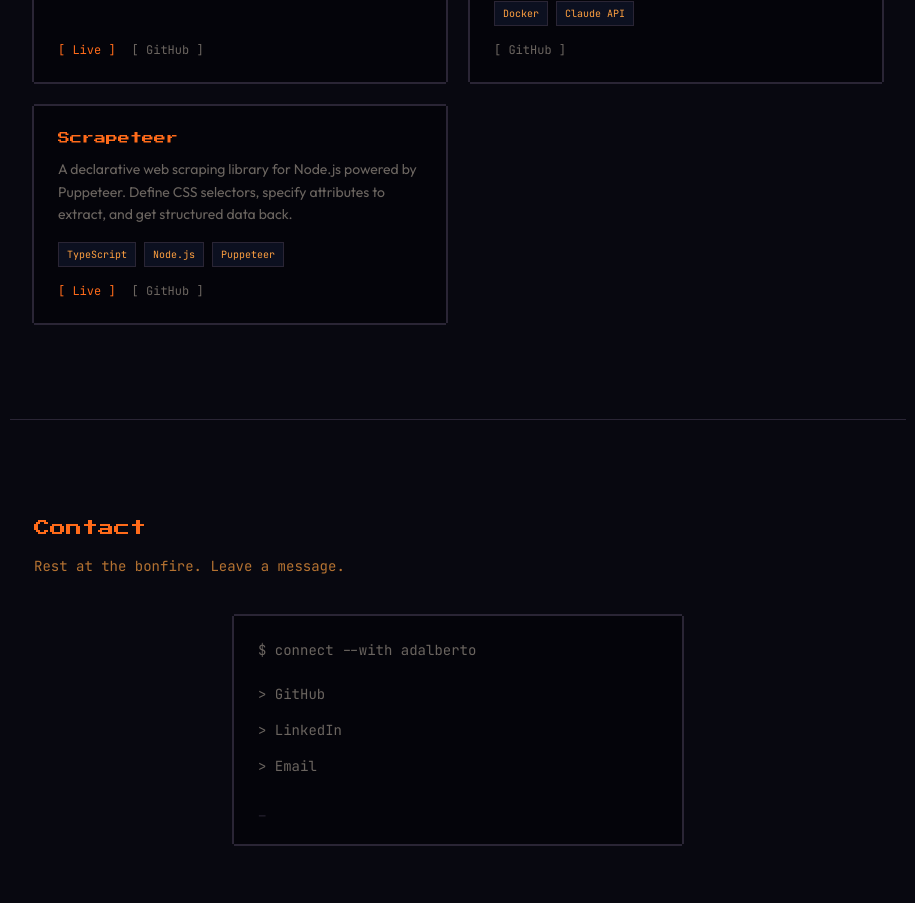
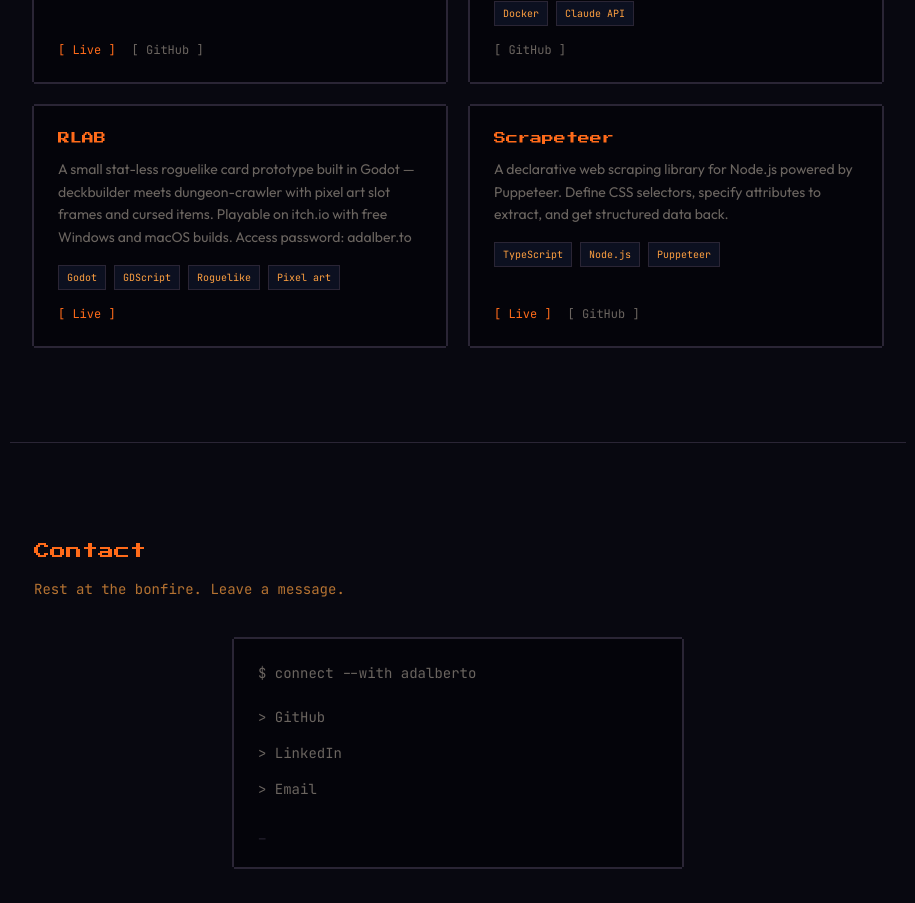
Before and after one commit to frypizzabox/adalbertok, a React (Vite) app: page / in a window 1280 px wide. Shown: the part 3034-3937 px from the top of the page, without its empty margins (182-1097 px from the left). Built offline with nearby package versions, Linux system fonts and the light colour scheme.

Commit message:
feat: add RLAB to projects list
Stat-less roguelike card prototype built in Godot, published on itch.io
with Windows + macOS builds. Access password baked into the description
so visitors don't have to ask.

```diff
--- a/src/data/projects.ts
+++ b/src/data/projects.ts
@@ -21,6 +21,12 @@ export const projects: Project[] = [
     github: 'https://github.com/frypizzabox/sidescan',
   },
   {
+    title: 'RLAB',
+    description: 'A small stat-less roguelike card prototype built in Godot — deckbuilder meets dungeon-crawler with pixel art slot frames and cursed items. Playable on itch.io with free Windows and macOS builds. Access password: adalber.to',
+    tags: ['Godot', 'GDScript', 'Roguelike', 'Pixel art'],
+    link: 'https://frypizzabox.itch.io/rlab',
+  },
+  {
     title: 'Scrapeteer',
     description: 'A declarative web scraping library for Node.js powered by Puppeteer. Define CSS selectors, specify attributes to extract, and get structured data back.',
     tags: ['TypeScript', 'Node.js', 'Puppeteer'],
```
